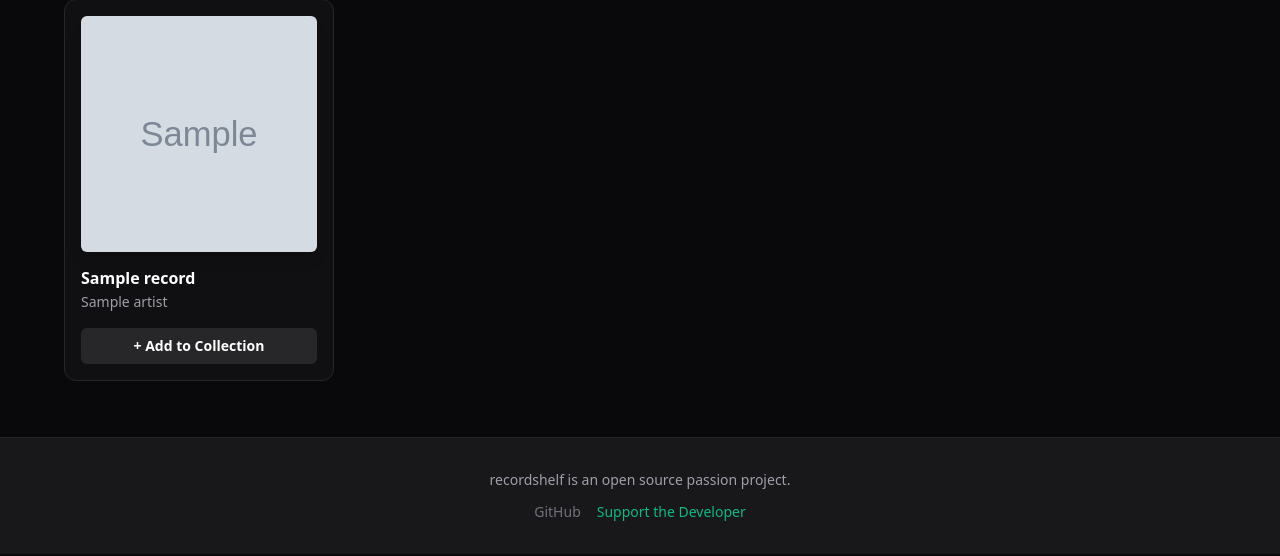
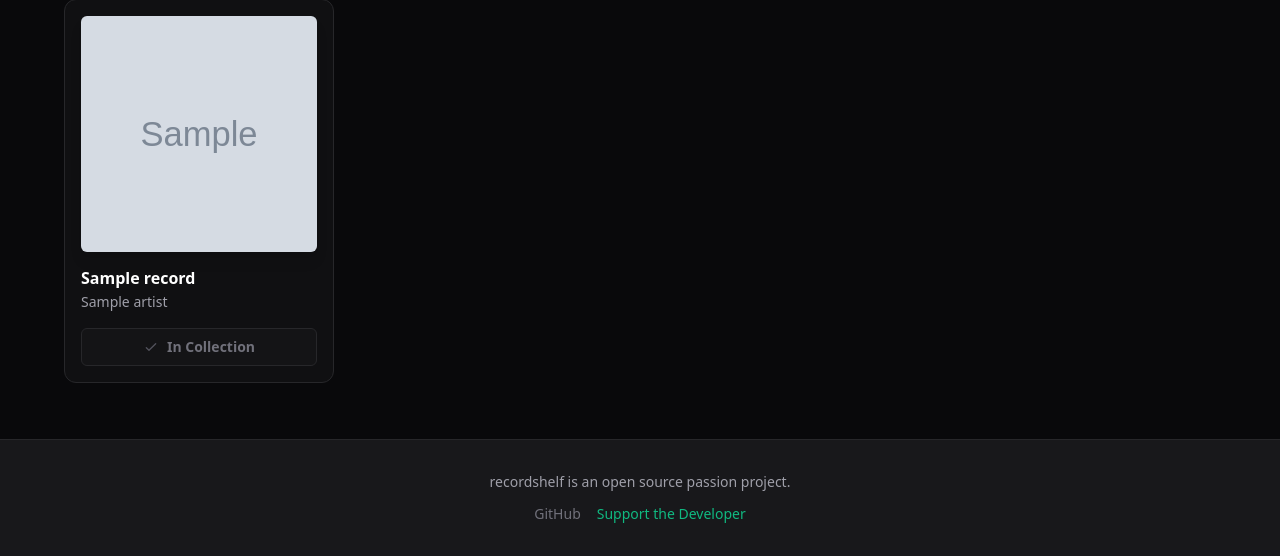
Before and after one commit to andrewstn/recordshelf, a Django app: page /collection/search/ in a window 1280 px wide. Shown: the part 365-921 px from the top of the page. Run offline with Django 5.2, Linux system fonts and the light colour scheme; the visitor is signed in with stand-in values (Sample User, id 1); tables that the repository leaves empty hold one stand-in row (values such as "Sample post"); grey boxes marked "Sample" are stand-in pictures.

Commit message:
Fix search to correctly display if record is in collection.

```diff
--- a/collection/views.py
+++ b/collection/views.py
@@ -29,11 +29,16 @@ def search_page(request):
             collection_count=Count('collected_by')
         ).order_by('-collection_count')[:12]
 
+    user_collection_ids = []
+    if request.user.is_authenticated:
+        user_collection_ids = [str(did) for did in request.user.collection.values_list('record__discogs_id', flat=True) if did]
+
     return render(request, 'search.html', {
         'query': query,
         'results': results,
         'pagination': pagination,
-        'popular_records': popular_records
+        'popular_records': popular_records,
+        'user_collection_ids': user_collection_ids,
     })
 
 @login_required
--- a/templates/search.html
+++ b/templates/search.html
@@ -52,6 +52,12 @@
                     <p class="text-sm text-zinc-400 mb-4">{{ item.year|default:"Unknown Year" }}</p>
 
                     {% if user.is_authenticated %}
+                        {% if item.id|stringformat:"s" in user_collection_ids %}
+                            <button disabled class="mt-auto w-full bg-zinc-900/50 text-zinc-500 font-semibold py-2 rounded-md cursor-not-allowed border border-zinc-800 flex items-center justify-center gap-2 text-sm">
+                                <svg class="w-4 h-4 text-zinc-600" fill="none" viewBox="0 0 24 24" stroke="currentColor"><path stroke-linecap="round" stroke-linejoin="round" stroke-width="2" d="M5 13l4 4L19 7"></path></svg>
+                                In Collection
+                            </button>
+                        {% else %}
                             <form method="POST" action="{% url 'add_record' %}" class="mt-auto">
                                 {% csrf_token %}
                                 <input type="hidden" name="discogs_id" value="{{ item.id }}">
@@ -59,6 +65,7 @@
                                     + Add to Collection
                                 </button>
                             </form>
+                        {% endif %}
                     {% else %}
                         <a href="{% url 'login' %}" class="mt-auto block text-center w-full bg-zinc-800 text-zinc-400 font-semibold py-2 rounded-md transition text-sm">Log in to Add</a>
                     {% endif %}
@@ -115,6 +122,12 @@
                     <p class="text-sm text-zinc-400 mb-4">{{ record.artist.name }}</p>
 
                     {% if user.is_authenticated %}
+                        {% if record.discogs_id|stringformat:"s" in user_collection_ids %}
+                            <button disabled class="mt-auto w-full bg-zinc-900/50 text-zinc-500 font-semibold py-2 rounded-md cursor-not-allowed border border-zinc-800 flex items-center justify-center gap-2 text-sm">
+                                <svg class="w-4 h-4 text-zinc-600" fill="none" viewBox="0 0 24 24" stroke="currentColor"><path stroke-linecap="round" stroke-linejoin="round" stroke-width="2" d="M5 13l4 4L19 7"></path></svg>
+                                In Collection
+                            </button>
+                        {% else %}
                             <form method="POST" action="{% url 'add_record' %}" class="mt-auto">
                                 {% csrf_token %}
                                 <input type="hidden" name="discogs_id" value="{{ record.discogs_id }}">
@@ -122,6 +135,7 @@
                                     + Add to Collection
                                 </button>
                             </form>
+                        {% endif %}
                     {% else %}
                         <a href="{% url 'login' %}" class="mt-auto block text-center w-full bg-zinc-800 text-zinc-400 font-semibold py-2 rounded-md transition text-sm">Log in to Add</a>
                     {% endif %}
```
Lines whose indentation alone changed are shown as unchanged.
